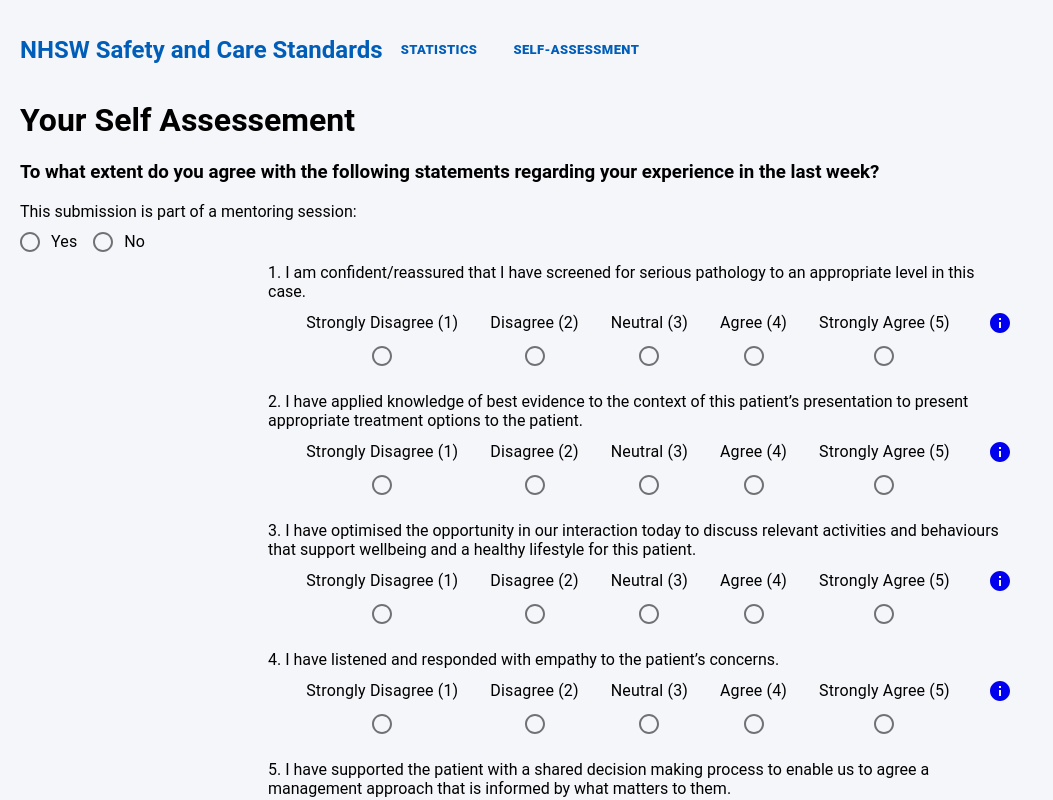
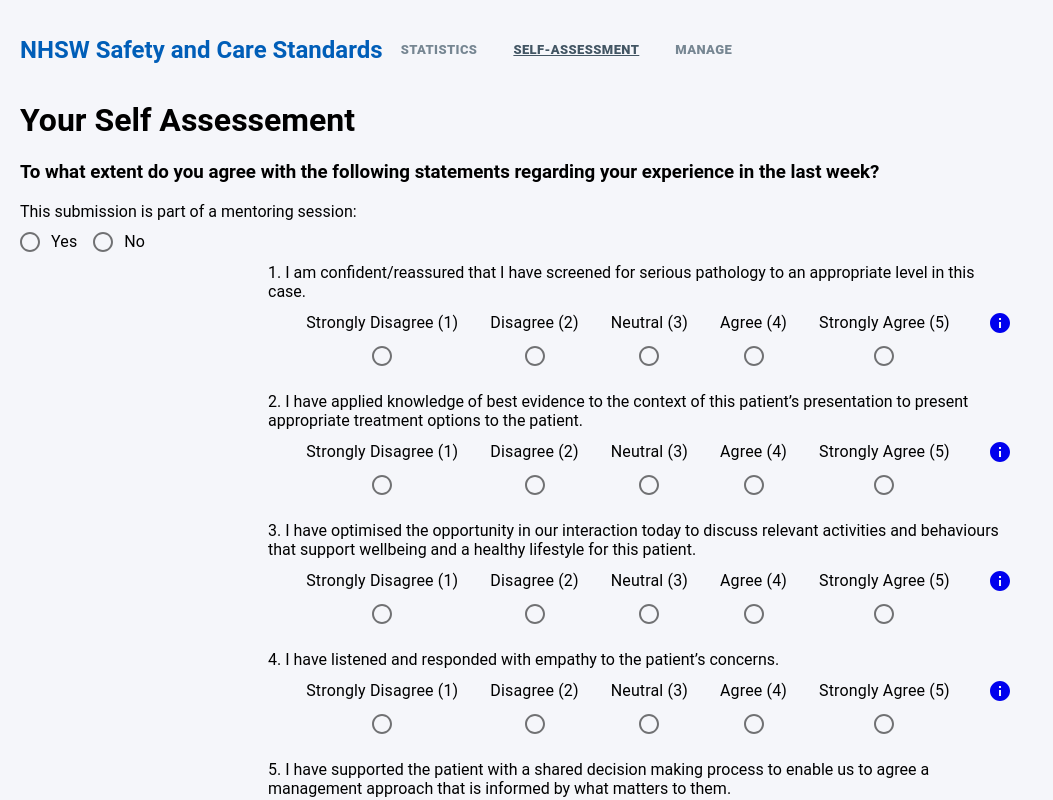
Before and after one commit to UCLComputerScience/COMP0016_2020_21_Team20, a Next.js app: page /self-assessment in a window 1280 px wide. Shown: the top 800 px of the page, without its empty margins (0-1053 px from the left). Built offline with nearby package versions, Linux system fonts and the light colour scheme.

Commit message:
nav bar highlighting

```diff
--- a/components/Header/Header.js
+++ b/components/Header/Header.js
@@ -5,18 +5,24 @@ import { Button } from '@material-ui/core';
 //self assessment
 // profile page
 
+const paths = ['statistics', 'self-assessment', 'manage'];
+
 function Header(props) {
   return (
     <nav className={styles.header}>
       {/*logo on the left*/}
       <h1 className={styles.header__nav}>NHSW Safety and Care Standards</h1>
-      <h1 className={styles.header__nav}>{props.path}</h1>
       {/*3 links: Statistics, Self Assessment */}
 
       <div className={styles.header__nav}>
-        {props.paths.map(path => (
+        {paths.map(path => (
           <Button href={'/'.concat(path)} className={styles.header__link}>
-            <div className={styles.header__option}>
+            <div
+              className={
+                path.localeCompare(props.curPath)
+                  ? styles.header__option
+                  : styles.header__selected__option
+              }>
               <span className={styles.header__optionLineTwo}> {path}</span>
             </div>
           </Button>
--- a/components/Header/Header.module.css
+++ b/components/Header/Header.module.css
@@ -29,5 +29,14 @@
   flex-direction: column;
   margin-left: 10px;
   margin-right: 10px;
-  color: #005eb8;
+  color: #768692;
 }
+
+.header__selected__option {
+  display: flex;
+  flex-direction: column;
+  margin-left: 10px;
+  margin-right: 10px;
+  color: #425563;
+  text-decoration: underline;
+}
--- a/pages/self-assessment.js
+++ b/pages/self-assessment.js
@@ -117,10 +117,7 @@ function selfAssessment() {
 
   return (
     <div>
-      <Header
-        curPath="self assessment"
-        paths={['statistics', 'self-assessment']}
-      />
+      <Header curPath="self-assessment" />
       <h1>Your Self Assessement</h1>
       <h3>
         To what extent do you agree with the following statements regarding your
--- a/pages/statistics.js
+++ b/pages/statistics.js
@@ -6,7 +6,7 @@ function statistics() {
     //Circles
     //checkboxes inside linechart
     <div>
-      <Header curPath="statistics" paths={['statistics', 'self-assessment']} />
+      <Header curPath="statistics" />
       <h1>Statistics</h1>
       <LineChart />
       <LineChart />
```
